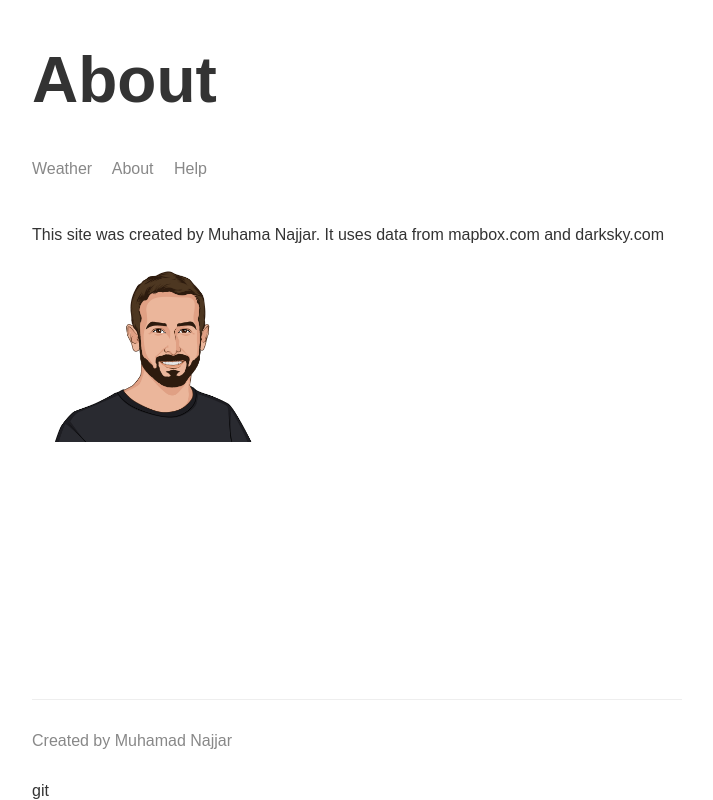
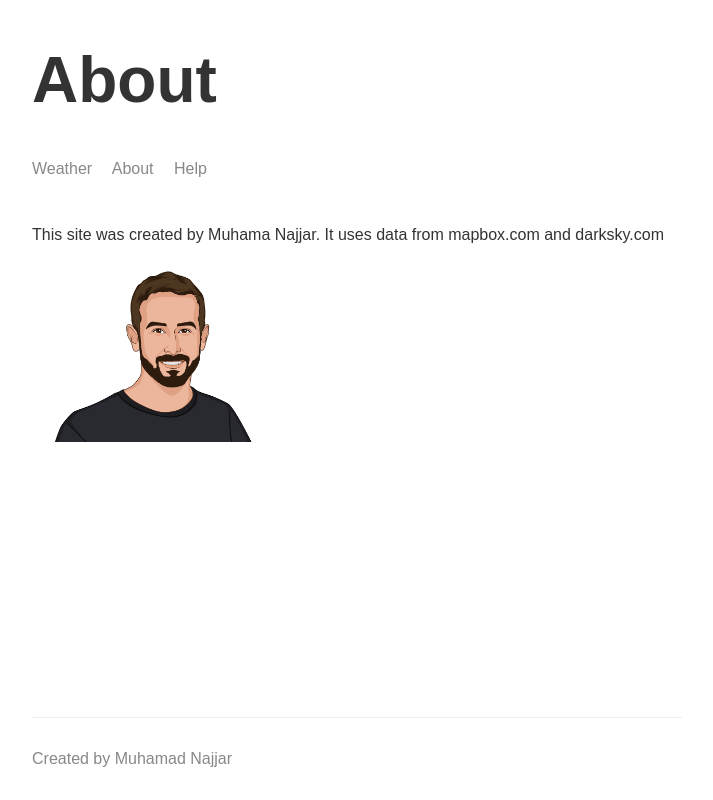
Before and after one commit to 7mode/nodejs-course, a Node server app: page /about in a window 1280 px wide. Shown: the whole page, without its empty margins (283-996 px from the left). Run offline with Node 20, Linux system fonts and the light colour scheme.

Commit message:
remove mistaken typing

```diff
--- a/web-server/templates/views/about.hbs
+++ b/web-server/templates/views/about.hbs
@@ -14,5 +14,5 @@
     </div>
     {{>footer}}
 </body>
-git
+
 </html>
```
